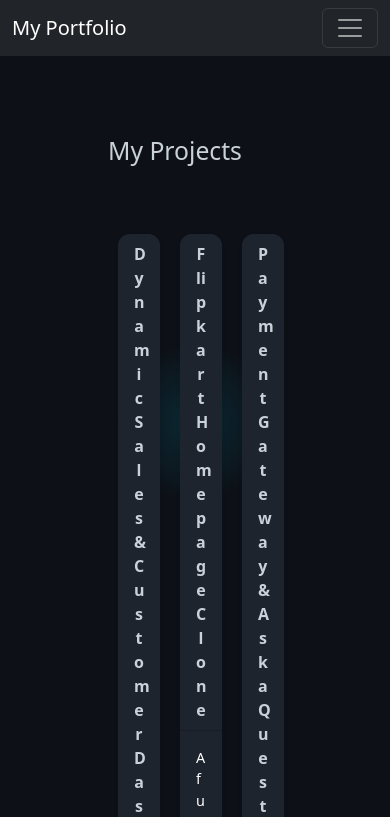
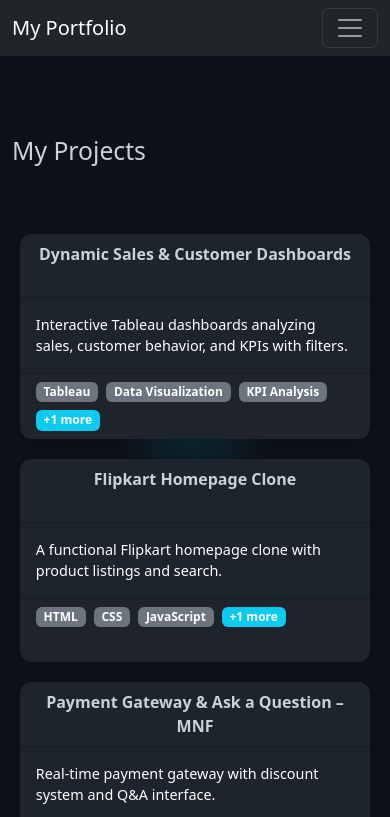
Before and after one commit to Anmolsharma20/Anmol_Portfolio, a React (Create React App) app: page /projects in a window 390 px wide. Shown: the top 817 px of the page. Built offline with nearby package versions, Linux system fonts and the light colour scheme.

Commit message:
changes for project and certificate cards for phone responsiveness

```diff
--- a/src/components/CertificateCard.css
+++ b/src/components/CertificateCard.css
@@ -1,3 +1,4 @@
+/* Certificate Card Base Styles */
 .certificate-card {
   display: flex;
   flex-direction: column;
@@ -22,12 +23,12 @@
 }
 .certificate-issuer {
   font-size: 14px;
-  color: #666;
+  color: #aaa; /* fixed from #666 for dark bg */
   margin-bottom: 10px;
 }
 .certificate-desc {
   font-size: 14px;
-  color: fff;
+  color: #fff; /* fixed: was 'fff' without # */
   margin-bottom: 12px;
   white-space: nowrap;
   overflow: hidden;
@@ -47,6 +48,7 @@
   padding: 4px 8px;
   font-size: 12px;
   white-space: nowrap;
+  color: #ddd;
 }
 .skill-tag.more {
   background: #bbb;
@@ -68,3 +70,48 @@
 .view-btn:hover {
   background: #005bb5;
 }
+
+/* === Certificates Grid Container === */
+.certificates-list {
+  display: grid;
+  grid-template-columns: repeat(3, 1fr); /* 3 per row on desktop/laptop */
+  gap: 20px;
+  justify-content: center;
+  padding: 0 2vw;
+}
+
+/* === Tablet: 566px – 991px === */
+@media (max-width: 991px) and (min-width: 566px) {
+  .certificates-list {
+    grid-template-columns: 1fr;
+    padding: 0 6vw;
+    gap: 20px;
+  }
+}
+
+/* === Small tablets: 476px – 565px === */
+@media (max-width: 565px) and (min-width: 476px) {
+  .certificates-list {
+    grid-template-columns: 1fr;
+    padding: 0 4vw;
+    gap: 18px;
+  }
+}
+
+/* === Large phones: 376px – 475px === */
+@media (max-width: 475px) and (min-width: 376px) {
+  .certificates-list {
+    grid-template-columns: 1fr;
+    padding: 0 2vw;
+    gap: 16px;
+  }
+}
+
+/* === Small phones: 225px – 375px === */
+@media (max-width: 375px) and (min-width: 225px) {
+  .certificates-list {
+    grid-template-columns: 1fr;
+    padding: 0 1vw;
+    gap: 12px;
+  }
+}
--- a/src/components/ProjectCard.css
+++ b/src/components/ProjectCard.css
@@ -1,9 +1,10 @@
-/* Container for all projects */
+/* === Container for all projects === */
 .projects-container {
   display: flex;
   flex-wrap: wrap;              /* allow wrapping */
   justify-content: flex-start;  /* normal rows start left */
   gap: 20px;                    /* spacing between cards */
+  padding: 0 !important;
 }
 
 .projects-container::after {
@@ -11,83 +12,111 @@
   flex: auto;                   /* pushes last row items to center */
 }
 
-/* Each project card */
-.card-header{
+/* === Card Styling === */
+.card-header {
   background-color: #1e242d !important;
 }
-.card-text{
+
+.card-text {
   color: white !important;
 }
+
 .project-card {
   background-color: #1e242d;
-  /* background: #fff; */
   border-radius: 12px;
   box-shadow: 0 2px 8px rgba(0, 0, 0, 0.1);
   cursor: pointer;
   overflow: hidden;
   transition: transform 0.2s ease, box-shadow 0.2s ease;
 
-  flex: 0 0 calc(33.333% - 20px); /* exactly 3 per row, gap accounted */
-  max-width: 380px;               /* prevents over-expansion on large screens */
-  box-sizing: border-box;         /* includes padding in width */
-  height: 400px;                  /* equal height for all cards */
+  /* Desktop defaults */
+  max-width: 380px;
+  width: 100%;
+  box-sizing: border-box;
   display: flex;
   flex-direction: column;
 }
-/* Apply to both header and footer */
+
+/* Header + footer */
 .card-header,
 .card-footer {
   min-height: 4rem !important;
 }
-.projects-list {
-  display: grid;
-  grid-template-columns: repeat(3, 32vw); /* fixed width for cards */
-  justify-content: center; /* centers the grid inside container */
-  gap: calc((100vw - (3 * 32vw)) / 2); /* auto gap from leftover space */
-}
 
-/* Cards */
-.project-card {
-  display: flex;
-  flex-direction: column;
-  height: 10rem; /* your fixed height */
-  border-radius: 12px;
-  box-shadow: 0 2px 8px rgba(0, 0, 0, 0.1);
-  background: #fff;
-  transition: transform 0.2s ease, box-shadow 0.2s ease;
-}
-
-/* Responsive */
-@media (max-width: 992px) {
+/* === Desktop & Laptop (≥992px): Force 3 columns === */
+@media (min-width: 992px) {
   .projects-list {
-    grid-template-columns: repeat(2, 45vw);
-    gap: calc((100vw - (2 * 45vw)) / 2);
-  }
-}
-
-@media (max-width: 576px) {
-  .projects-list {
-    grid-template-columns: 90vw; /* 1 card per row */
-    gap: 0;
+    display: grid;
+    grid-template-columns: repeat(3, 1fr); /* always 3 columns */
+    gap: 20px;
     justify-content: center;
+    padding: 0 2vw;
   }
 }
 
 
-/* Image section */
+/* === 566px – 991px: Single column with 6vw margin === */
+@media (max-width: 991px) and (min-width: 566px) {
+  .projects-list {
+    grid-template-columns: 1fr;
+    padding: 0 6vw;
+    gap: 20px;
+  }
+  .project-card {
+    max-width: 100%;
+  }
+}
+
+/* === 476px – 565px: Single column with 4vw margin === */
+@media (max-width: 565px) and (min-width: 476px) {
+  .projects-list {
+    grid-template-columns: 1fr;
+    padding: 0 4vw;
+    gap: 18px;
+  }
+  .project-card {
+    max-width: 100%;
+  }
+}
+
+/* === 376px – 475px: Single column with 2vw margin === */
+@media (max-width: 475px) and (min-width: 376px) {
+  .projects-list {
+    grid-template-columns: 1fr;
+    padding: 0 2vw;
+    gap: 16px;
+  }
+  .project-card {
+    max-width: 100%;
+  }
+}
+
+/* === 225px – 375px: Full width, minimal margin === */
+@media (max-width: 375px) and (min-width: 225px) {
+  .projects-list {
+    grid-template-columns: 1fr;
+    padding: 0 1vw;
+    gap: 12px;
+  }
+  .project-card {
+    width: 100%;
+    max-width: 100%;
+  }
+}
+
+/* === Image section === */
 .card-image {
   flex: 0 0 50%;
 }
-
 .card-image img {
   width: 100%;
   height: 100%;
   object-fit: cover;
 }
 
-/* Content section */
+/* === Content section === */
 .card-content {
-  flex: 0 0 35%;
+  flex: 0 0 auto;
   padding: 0.75rem;
   overflow: hidden;
 }
@@ -100,28 +129,28 @@
 
 .card-desc {
   font-size: 0.9rem;
-  color: #555;
+  color: #ccc;
   overflow: hidden;
   text-overflow: ellipsis;
 }
 
-/* Skills section */
+/* === Skills section === */
 .skills {
-  flex: 0 0 15%;
   padding: 0.5rem;
   display: flex;
   flex-wrap: wrap;
   gap: 0.4rem;
   align-items: center;
   justify-content: flex-start;
-  border-top: 1px solid #eee;
+  border-top: 1px solid #444;
 }
 
 .skill-tag {
-  background: #f1f1f1;
+  background: #2a2f3a;
   padding: 0.3rem 0.6rem;
   border-radius: 999px;
   font-size: 0.75rem;
+  color: #eee;
 }
 
 .skill-tag.more {
```
